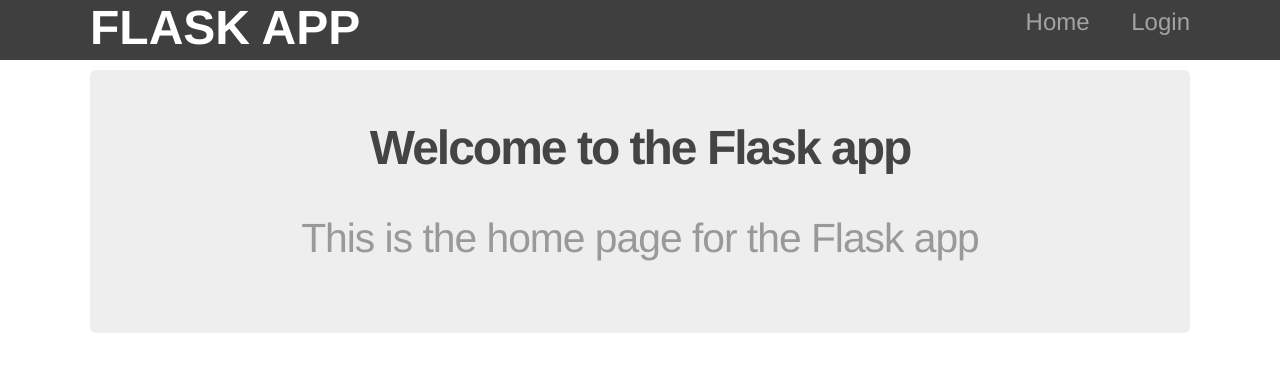
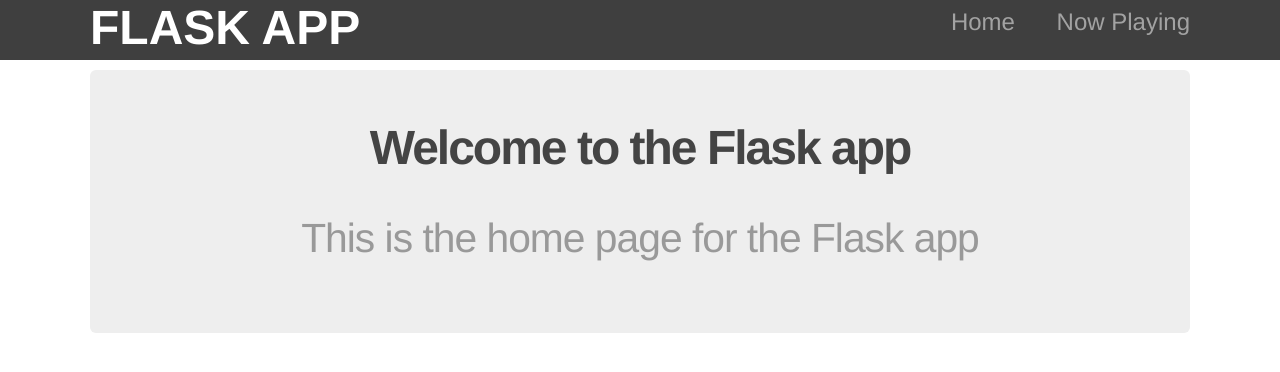
Before and after one commit to LeonAD19/MelodyMap, a Flask app: page / in a window 1280 px wide. Shown: the top 372 px of the page. Run offline with Flask 3, Linux system fonts and the light colour scheme.

Commit message:
MM-17 remove auth stuff
Instead this script uses a temporary hardcoded refresh token

```diff
--- a/flask_folder/__init__.py
+++ b/flask_folder/__init__.py
@@ -18,7 +18,4 @@ def create_app():
     from .spotify_api import bp as spotify_api
     app.register_blueprint(spotify_api)
 
-    from .spotify_auth import bp as spotify_auth
-    app.register_blueprint(spotify_auth)
-
     return app
--- a/flask_folder/spotify_api.py
+++ b/flask_folder/spotify_api.py
@@ -84,7 +84,7 @@ def ensure_access_token() -> str | None:
     if access and time.time() < exp_at:
         return access       # Early exit if the token is still good
 
-    refresh = session.get('spotify_refresh_token')
+    refresh = session.get('spotify_refresh_token') or os.getenv("SPOTIFY_REFRESH_TOKEN")        # the os.getenv will go away once auth is implemented
     if not refresh:
         return None         # Give up if there is no spotify_refresh_token
 
--- a/flask_folder/templates/layout.html
+++ b/flask_folder/templates/layout.html
@@ -12,7 +12,7 @@
       <nav>
         <ul class="menu">
           <li><a href="{{ url_for('routes.home') }}">Home</a></li>
-          <li><a href="{{ url_for('spotify_auth.login') }}">Login</a></li>
+          <li><a href="{{ url_for('spotify_api.now_playing') }}">Now Playing</a></li>
         </ul>
       </nav>
     </div>
```
Also changed, not shown: 1 other file.
